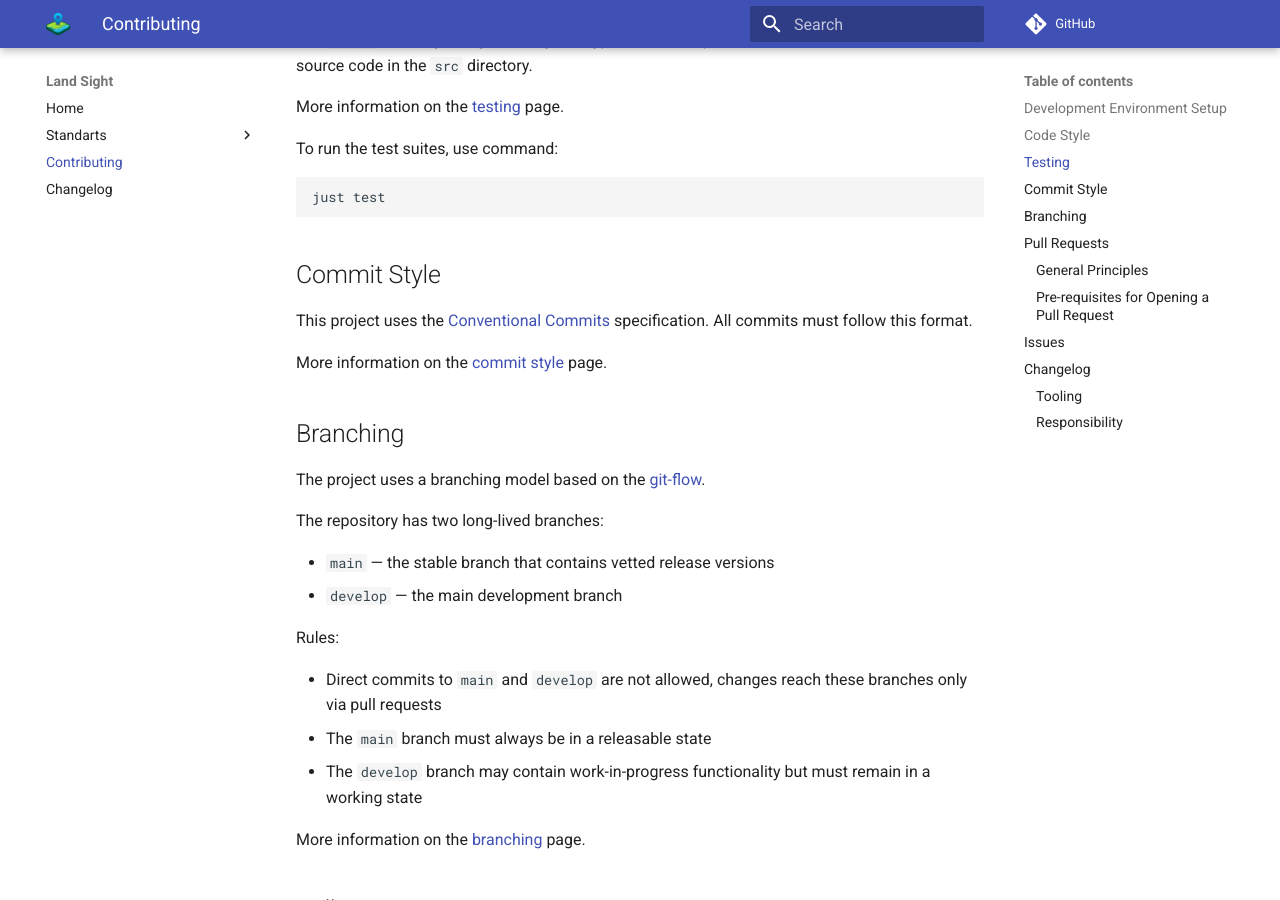
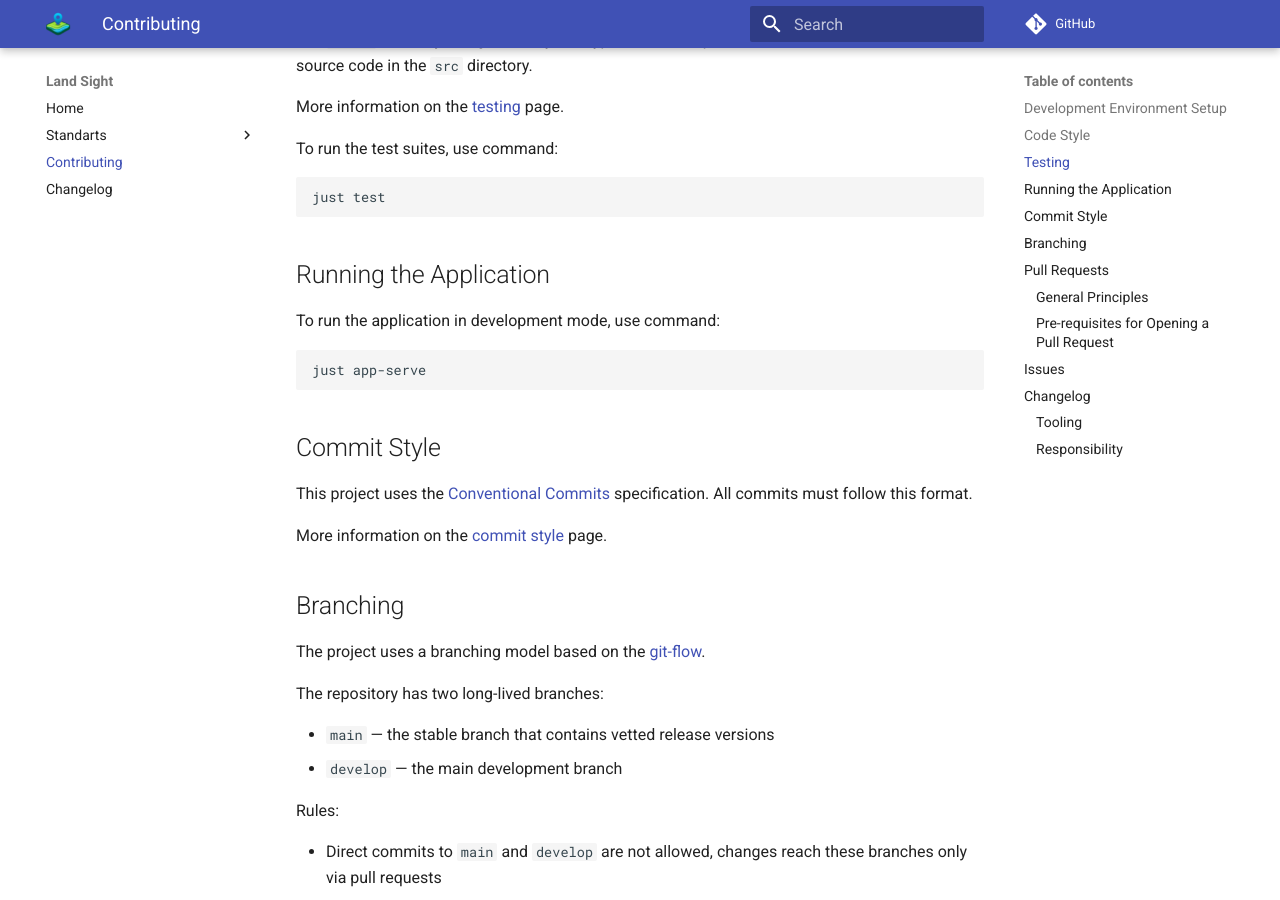
Before and after one commit to LandSight/backend, an MkDocs documentation site: the page built from docs/contributing.md, in a window 1280 px wide and 900 px high, scrolled down 1126 px. Built offline with MkDocs 1.6.1 and Material for MkDocs 9.7.7, drawn with Linux system fonts in a browser that asks for light colours; plug-ins that fetch from the network failed and are left out; comment, search, counter and statistics services are not loaded.

Commit message:
docs: add section about running the application

````diff
--- a/docs/contributing.md
+++ b/docs/contributing.md
@@ -50,6 +50,13 @@ More information on the [testing](standarts/testing.md) page.
 To run the test suites, use command:
 ```bash
 just test
+```
+
+## Running the Application
+
+To run the application in development mode, use command:
+```bash
+just app-serve
 ```
 
 ## Commit Style
````
